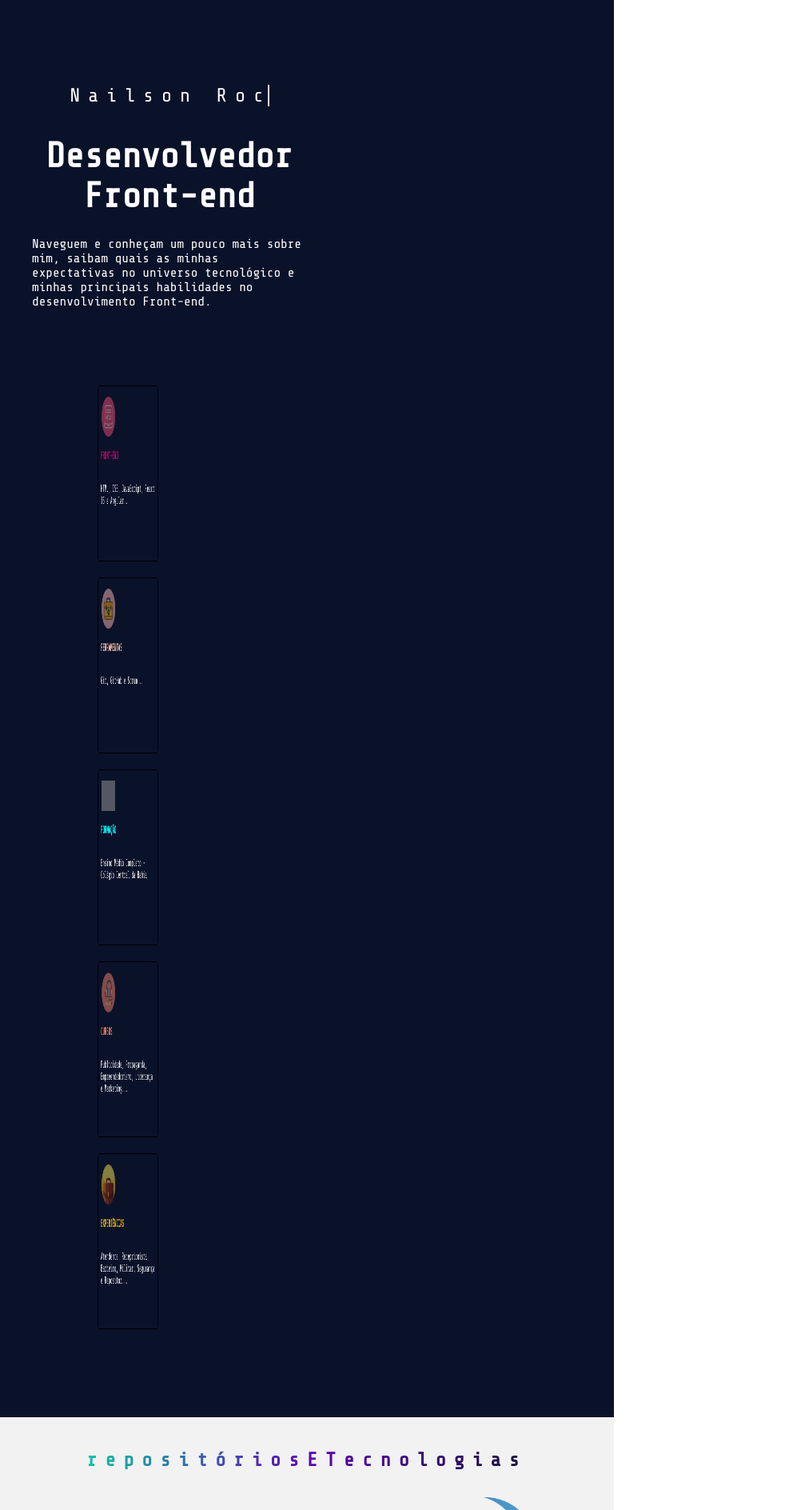
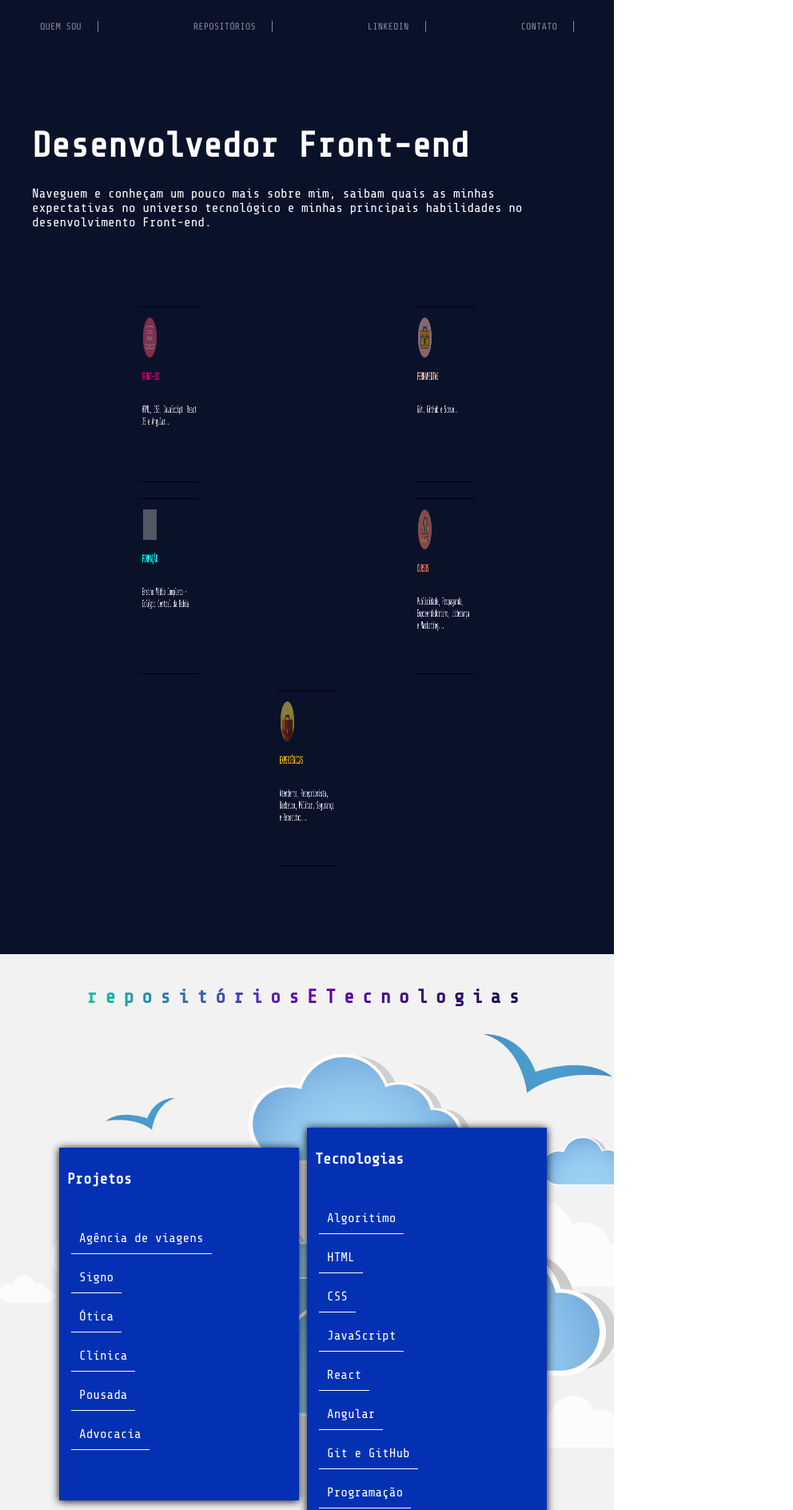
Before and after one commit to nailsonrochadev/Meuportifolio, a React (Create React App) app: page / in a window 768 px wide. Shown: the part 42-1930 px from the top of the page at 80% size, 992 px wide, since content can reach past the window. Built offline with nearby package versions, Linux system fonts and the light colour scheme; grey boxes are pictures that could not be loaded.

Commit message:
Refatorando
Deixando o layout responsivo

```diff
--- a/src/componentes/TopoPrincipal/style.css
+++ b/src/componentes/TopoPrincipal/style.css
@@ -93,3 +93,19 @@ header span:nth-of-type(6)
 {
     opacity: 100%;
 }
+
+@media screen and (min-width: 768px) and (max-width: 1023px) {
+    .header{
+        display: flex;
+        flex-flow: column;
+    }
+    .header div{
+        width: 100%;
+    }
+    .header nav{
+        margin-top: 10px;
+        width: 100%;
+        padding: 10px;
+        box-sizing: border-box;
+    }
+}
--- a/src/componentes/conteudo/style.css
+++ b/src/componentes/conteudo/style.css
@@ -204,3 +204,23 @@ main
     justify-content: center;
     background: #f2f2f2;
 }
+
+@media screen and (min-width: 768px) and (max-width: 1023px) {
+    .main{
+        background-image: none;
+    }
+    .p{
+        display: none;
+    }
+    .div1{
+        width: 100%;
+    }
+
+    .div2{
+        display: flex;
+        flex-flow: wrap;
+        justify-content: space-around;
+        align-items: center;
+        width: 100%;
+    }
+}
--- a/src/componentes/tecnologias/tecnologia.css
+++ b/src/componentes/tecnologias/tecnologia.css
@@ -128,3 +128,84 @@
     }
 }
 */
+
+@media screen and (min-width: 768px) and (max-width: 1023px) {
+    .tech{
+        width: 100%;
+        height: auto;
+    }
+    article{
+        width: 100%;
+        display: flex;
+        justify-content: center;
+        align-items: center;
+    }
+
+    .card-tech {
+        width: 100%;
+        height: auto;
+        display: flex;
+        flex-flow: nowrap;
+        align-items: center;
+        justify-content: center;
+    }
+    .card-tech nav{
+        width: 100%;
+        height: auto;
+        display: flex;
+        flex-flow: column;
+        box-sizing: border-box;
+        padding: 10px;
+    }
+
+    .card-tech div{
+        margin: 10px;
+    }
+
+    .card-tech div:nth-of-type(2){
+        width: 300px;
+        height: auto;
+        animation: none;
+        border-radius: 0;
+        margin-left: 0;
+    }
+    .card-tech div:nth-of-type(1) {
+        width: 300px;
+        height: auto;
+        animation: none;
+        border-radius: 0;
+        margin-left: 0;
+    }
+
+    .card-tech a {
+        color: #fff;
+        border-radius: 0;
+        border-bottom: 1px solid #fff;
+        background: #0431b4;
+    }
+
+    .card-tech h3{
+        background-color: #0431b4;
+        color: #fff;
+        border-radius: 0;
+        border: none;
+    }
+
+    .card-tech div:nth-of-type(1) nav:nth-of-type(1) a:nth-of-type(7){
+        background-color: #0431b4;
+        border: none;
+        animation: pisca 1s infinite;
+    }
+
+
+
+    @keyframes pisca{
+        from{
+            opacity: 0;
+        }
+        to{
+            opacity: 100%;
+        }
+    }
+
+}
```
